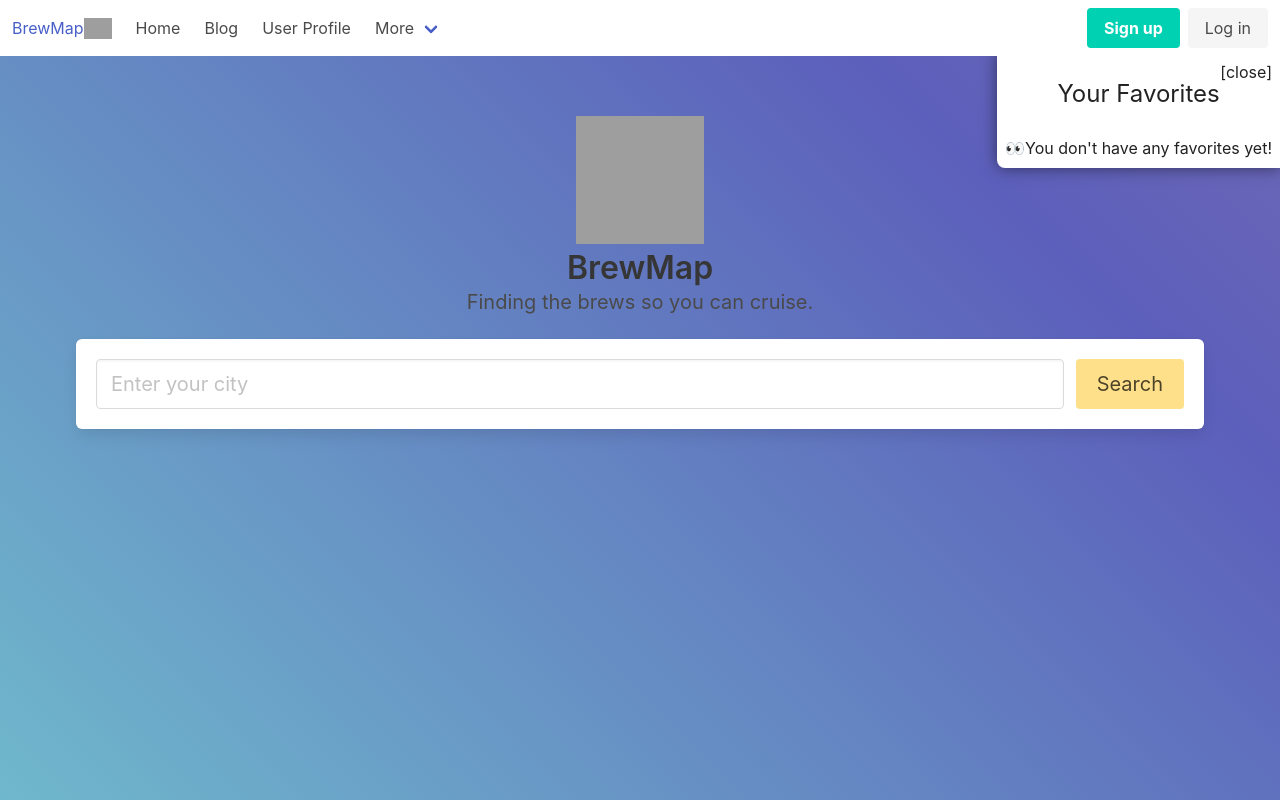
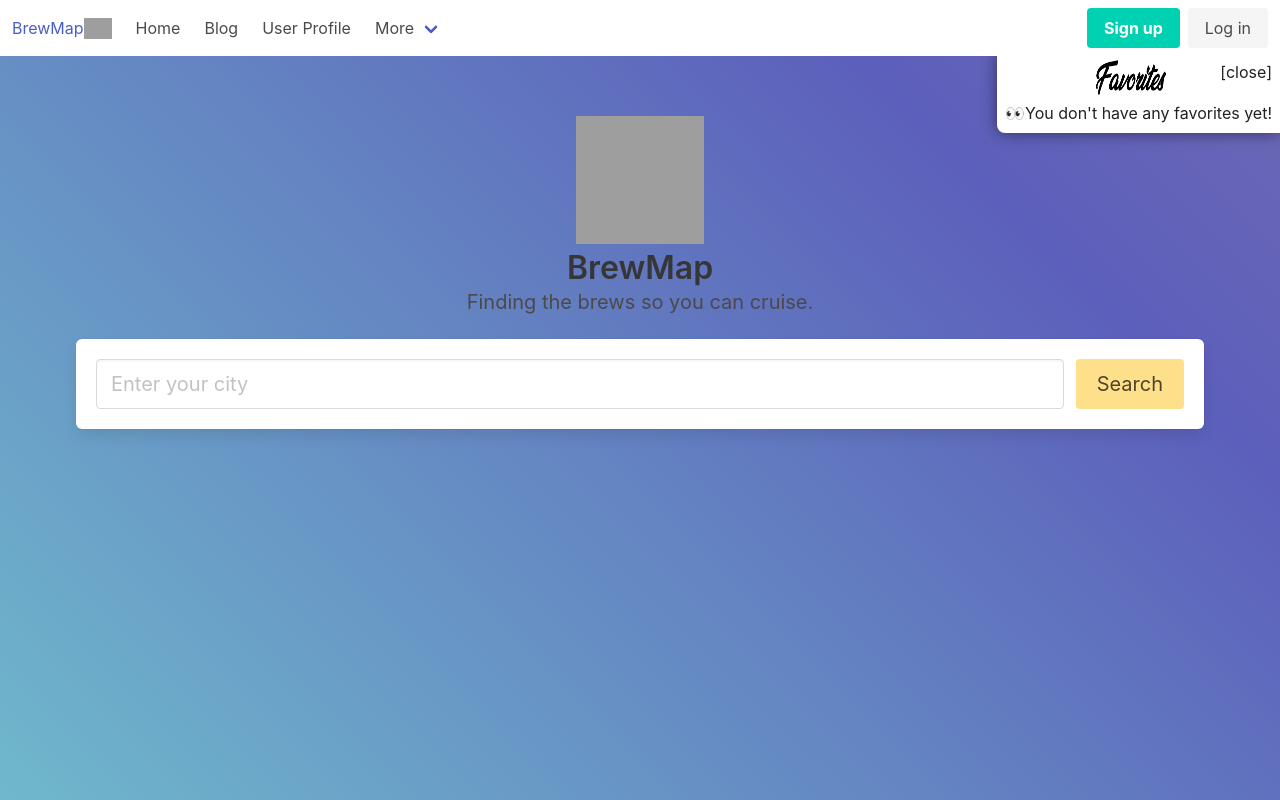
Before and after one commit to rbsantos-code/BrewMaps-3, a React (Create React App) app in the folder client/: page / in a window 1280 px wide. Both pictures are taken after a click on the element "⭐️". Shown: the top 800 px of the page. Built offline with nearby package versions, Linux system fonts and the light colour scheme; grey boxes are pictures that could not be loaded.

Commit message:
add favfont img

```diff
--- a/client/src/components/Cart/index.js
+++ b/client/src/components/Cart/index.js
@@ -4,6 +4,8 @@ import Auth from '../../utils/auth';
 import { useStoreContext } from "../../utils/GlobalState";
 import { TOGGLE_FAVORITES } from "../../utils/actions";
 import './style.css';
+
+import FavFont from '../../public/images/favoritesFont.png'
 
 const Cart = () => {
   const [state, dispatch] = useStoreContext();
@@ -24,7 +26,7 @@ const Cart = () => {
   return (
     <div className="cart has-background-white">
       <div className="close" onClick={toggleFavorites}>[close]</div>
-      <h2>Your Favorites</h2>
+      <img className="favFont" src={FavFont}></img>
       {state.favorites.length ? (
       <div>
         {state.favorites.map(favorite => (
--- a/client/src/components/Cart/style.css
+++ b/client/src/components/Cart/style.css
@@ -59,6 +59,10 @@
     margin: 0 .5rem 1rem 0;
   }
 
+  .favFont {
+    height: 35px;
+  }
+
   @media screen and (max-width: 768px) {
     .cart {
       position: relative;
--- a/client/src/components/CartItem/index.js
+++ b/client/src/components/CartItem/index.js
@@ -21,8 +21,8 @@ const CartItem = ({ item }) => {
     <div className="flex-row">
       <div>
       </div>
-      <div>
-        <div>
+      <div className="icon-text">
+        <div className="is-family-monospace">
             <a target="_blank" href={item.website_url}>{item.name}</a>
                 </div>
         <div>
```
